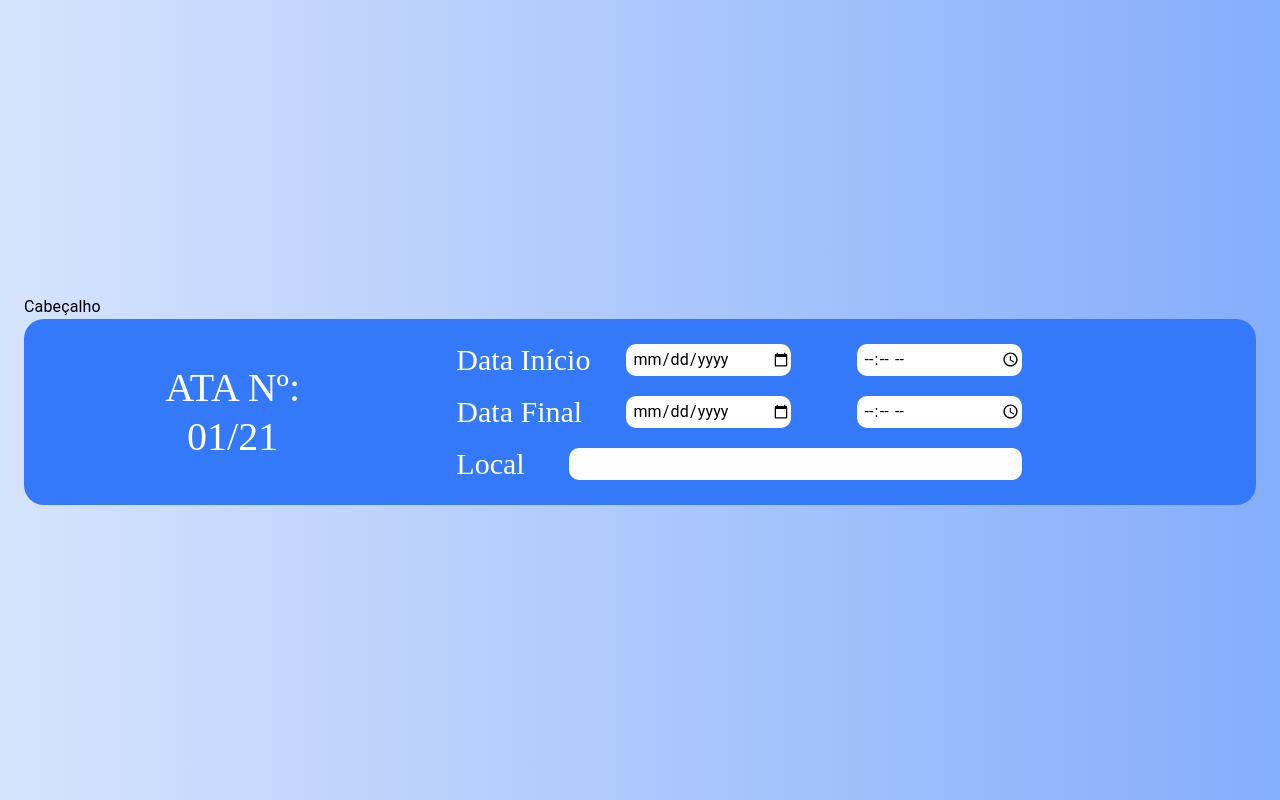
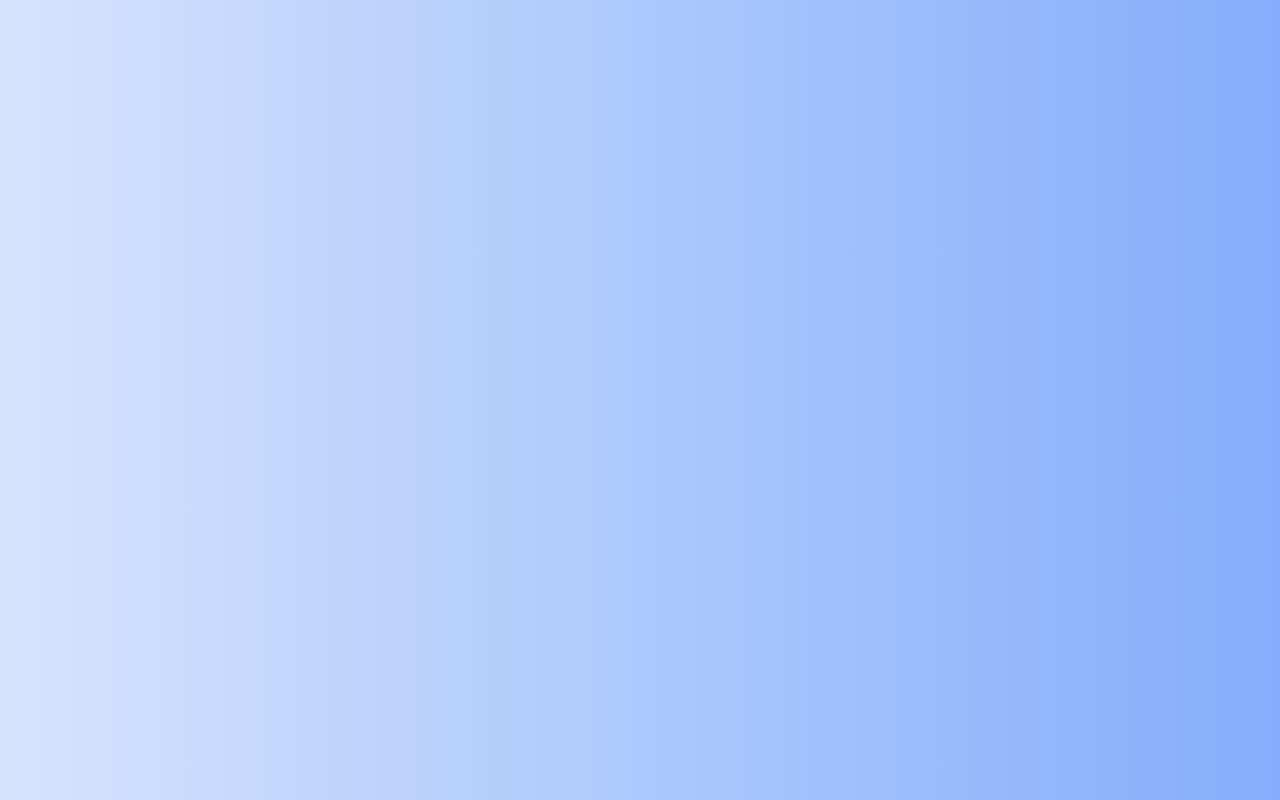
Before and after one commit to BureauTech/ProjectSisatas, a React (Create React App) app in the folder client/: page /create in a window 1280 px wide. Built offline with nearby package versions, Linux system fonts and the light colour scheme.

Commit message:
Update - path create ata

```diff
--- a/client/src/App.js
+++ b/client/src/App.js
@@ -9,7 +9,7 @@ function App() {
     <div className="App">
       <Router>
         <Switch>
-          <Route path="/create">
+          <Route path="/createata">
             <AtaHeader ata={ata} />
           </Route>
         </Switch>
```
